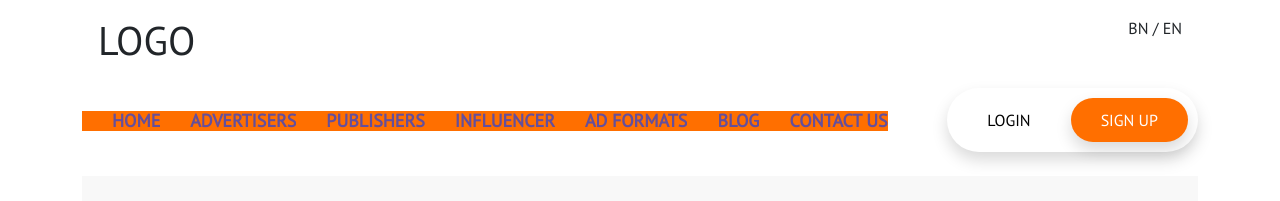
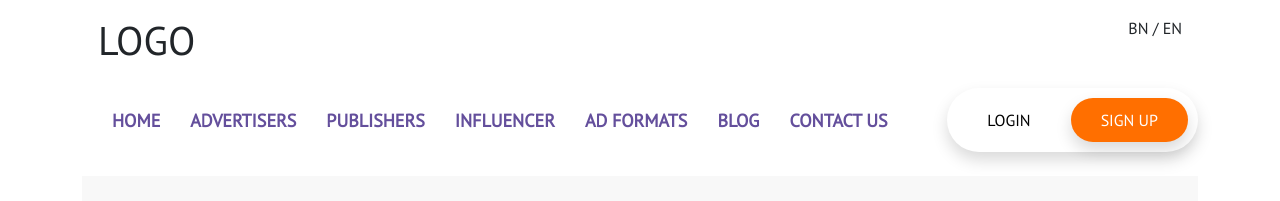
Before and after one commit to RHsanto/Masterkey_Task, a React (Create React App) app: page / in a window 1280 px wide. Shown: the top 201 px of the page. Built offline with nearby package versions, Linux system fonts and the light colour scheme.

Commit message:
[done navbar]

```diff
--- a/public/index.html
+++ b/public/index.html
@@ -26,7 +26,7 @@
     <script src="https://cdn.jsdelivr.net/npm/bootstrap@5.0.2/dist/js/bootstrap.bundle.min.js" integrity="sha384-MrcW6ZMFYlzcLA8Nl+NtUVF0sA7MsXsP1UyJoMp4YLEuNSfAP+JcXn/tWtIaxVXM" crossorigin="anonymous"></script>
     <script src="https://code.jquery.com/jquery-3.6.0.js"></script>
     <script type='text/javascript'>
-      $(document).on('click',' button ',function(){
+      $(document).on('click','div  button ',function(){
         $(this).addClass('active').siblings().removeClass('active')
       })
     </script>
--- a/src/page/Home/AD_Section/AD.js
+++ b/src/page/Home/AD_Section/AD.js
@@ -6,7 +6,7 @@ const AD = () => {
      <div className="container">
        <h2 className="title">VERSATILE AD FORMATS</h2>
         <div className="d-flex justify-content-between mt-5 nested-btn">
-          <button>POP-UNDER</button>
+          <button className='active'>POP-UNDER</button>
           <button>BANNER AD</button>
           <button>NATIVE</button>
           <button>SKIM</button>
--- a/src/page/common/Navbar.js
+++ b/src/page/common/Navbar.js
@@ -1,5 +1,5 @@
 import React from 'react';
-import { NavLink } from 'react-router-dom';
+import { Link } from 'react-router-dom';
 import './all.css'
 const Navbar = () => {
   return (
@@ -17,13 +17,13 @@ const Navbar = () => {
      <div className=" d-lg-flex justify-content-between align-items-center">
        <nav>
          <>
-          <NavLink to='/'><li>HOME</li></NavLink>
-          <NavLink to='#'><li>ADVERTISERS</li></NavLink>
-          <NavLink to='#'><li>PUBLISHERS</li></NavLink>
-          <NavLink to='#'><li>INFLUENCER</li></NavLink>
-          <NavLink to='#'><li>AD FORMATS</li></NavLink>
-          <NavLink to='#'><li>BLOG</li></NavLink>
-          <NavLink to='#'><li>CONTACT US</li></NavLink>
+          <Link to='/'><li>HOME</li></Link>
+          <Link to='#'><li>ADVERTISERS</li></Link>
+          <Link to='#'><li>PUBLISHERS</li></Link>
+          <Link to='#'><li>INFLUENCER</li></Link>
+          <Link to='#'><li>AD FORMATS</li></Link>
+          <Link to='#'><li>BLOG</li></Link>
+          <Link to='#'><li>CONTACT US</li></Link>
          </>
        </nav>
 
```
